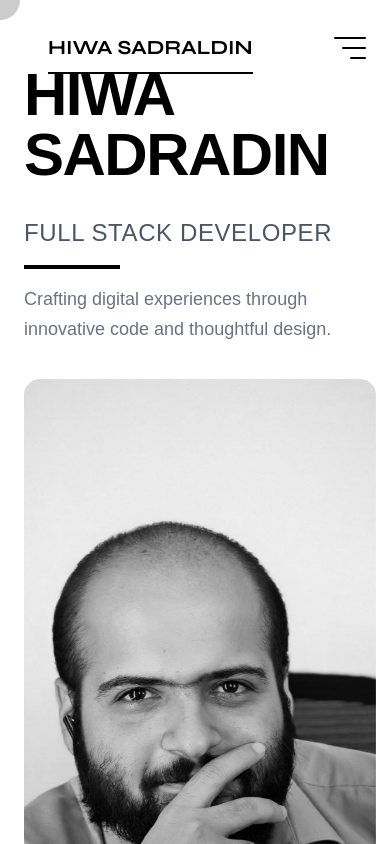
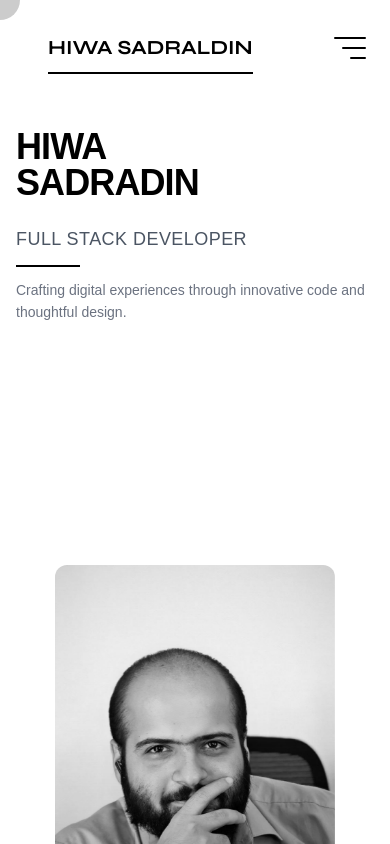
Before and after one commit to HeewaDev/hiwa-sadradin-portfolio-2025, a React (Vite) app: page / in a window 390 px wide. Shown: the top 844 px of the page. Built offline with nearby package versions, Linux system fonts and the light colour scheme; a web font is replaced by a local one.

Commit message:
Fix mobile responsive design: improve typography, spacing, and layout for mobile devices while preserving desktop experience

```diff
--- a/src/components/Navigation.tsx
+++ b/src/components/Navigation.tsx
@@ -232,7 +232,7 @@ const Navigation: React.FC = () => {
                   >
                     <Link
                       to={link.path}
-                      className={`font-display text-8xl md:text-9xl font-bold text-[#1a1a1a] transition-colors relative ${location.pathname === link.path ? 'active-link' : ''
+                      className={`font-display text-4xl sm:text-5xl md:text-6xl lg:text-8xl xl:text-9xl font-bold text-[#1a1a1a] transition-colors relative ${location.pathname === link.path ? 'active-link' : ''
                         }`}
                       data-cursor-text={link.label}
                       onClick={() => setIsOpen(false)}
--- a/src/pages/HeroSection.jsx
+++ b/src/pages/HeroSection.jsx
@@ -47,11 +47,11 @@ const HeroSection = () => {
       `}</style>
 
       {/* Professional Layout Grid */}
-      <div className="h-full grid grid-cols-12 gap-8 px-6 md:px-12 lg:px-24 py-16">
+      <div className="h-full grid grid-cols-12 gap-4 md:gap-8 px-4 md:px-6 lg:px-12 xl:px-24 py-8 md:py-16">
 
         {/* Left Column - Name and Title */}
         <div className="col-span-12 lg:col-span-5 flex flex-col justify-center">
-          <div className="space-y-8">
+          <div className="space-y-6 md:space-y-8">
             {/* Name Section */}
             <div
               className={`transition-all duration-[1200ms] ${
@@ -63,10 +63,10 @@ const HeroSection = () => {
                 opacity: 0,
               }}
             >
-              <h1 className="text-6xl md:text-7xl lg:text-8xl font-black text-black leading-none tracking-tight">
+              <h1 className="text-4xl sm:text-5xl md:text-6xl lg:text-7xl xl:text-8xl font-black text-black leading-none tracking-tight">
                 HIWA
               </h1>
-              <h1 className="text-6xl md:text-7xl lg:text-8xl font-black text-black leading-none tracking-tight">
+              <h1 className="text-4xl sm:text-5xl md:text-6xl lg:text-7xl xl:text-8xl font-black text-black leading-none tracking-tight">
                 SADRADIN
               </h1>
             </div>
@@ -83,12 +83,12 @@ const HeroSection = () => {
                 opacity: 0,
               }}
             >
-              <div className="space-y-4">
-                <h2 className="text-2xl md:text-3xl font-medium text-gray-600 tracking-wide">
+              <div className="space-y-3 md:space-y-4">
+                <h2 className="text-lg sm:text-xl md:text-2xl lg:text-3xl font-medium text-gray-600 tracking-wide">
                   FULL STACK DEVELOPER
                 </h2>
-                <div className="w-24 h-1 bg-black"></div>
-                <p className="text-lg text-gray-500 leading-relaxed max-w-md">
+                <div className="w-16 md:w-24 h-0.5 md:h-1 bg-black"></div>
+                <p className="text-sm sm:text-base md:text-lg text-gray-500 leading-relaxed max-w-md">
                   Crafting digital experiences through innovative code and thoughtful design.
                 </p>
               </div>
@@ -97,12 +97,12 @@ const HeroSection = () => {
         </div>
 
         {/* Right Column - Image */}
-        <div className="col-span-12 lg:col-span-7 flex items-center justify-center">
+        <div className="col-span-12 lg:col-span-7 flex items-center justify-center mt-8 lg:mt-0">
           <div
-            className="relative overflow-hidden rounded-2xl"
+            className="relative overflow-hidden rounded-xl md:rounded-2xl"
             style={{
-              width: animationStep >= 1 ? '500px' : '0px',
-              height: animationStep >= 1 ? '600px' : '0px',
+              width: animationStep >= 1 ? '280px' : '0px',
+              height: animationStep >= 1 ? '350px' : '0px',
               transition: 'all 1.5s cubic-bezier(0.25, 0.46, 0.45, 0.94)',
               transitionDelay: '200ms',
             }}
--- a/src/pages/Home.tsx
+++ b/src/pages/Home.tsx
@@ -162,9 +162,9 @@ const Home = () => {
               whileInView={{ opacity: 1, y: 0 }}
               viewport={{ once: true, margin: "-100px" }}
               transition={{ duration: 0.8 }}
-              className="text-left mb-20"
+              className="text-left mb-12 md:mb-20"
             >
-              <h2 className="text-6xl md:text-7xl lg:text-8xl font-display font-bold text-black leading-none tracking-tight">
+              <h2 className="text-4xl sm:text-5xl md:text-6xl lg:text-7xl xl:text-8xl font-display font-bold text-black leading-none tracking-tight">
                   SKILLS
               </h2>
             </motion.div>
@@ -254,12 +254,12 @@ const Home = () => {
               whileInView={{ opacity: 1, y: 0 }}
                 viewport={{ once: true, margin: "-100px" }}
               transition={{ duration: 0.6 }}
-              className="mb-20"
+              className="mb-12 md:mb-20"
             >
-              <h2 className="text-4xl md:text-5xl font-display font-bold text-white leading-none tracking-tight mb-4">
+              <h2 className="text-3xl sm:text-4xl md:text-5xl font-display font-bold text-white leading-none tracking-tight mb-4">
                 LATEST POSTS
               </h2>
-              <div className="w-16 h-0.5 bg-white mb-6"></div>
+              <div className="w-12 md:w-16 h-0.5 bg-white mb-4 md:mb-6"></div>
                   </motion.div>
 
             {/* Blog Posts List */}
@@ -288,7 +288,7 @@ const Home = () => {
                       <span>•</span>
                       <span className="text-blue-400">React</span>
                     </div>
-                    <h3 className="text-xl md:text-2xl font-display font-medium text-white mb-2 group-hover:text-gray-300 transition-colors">
+                    <h3 className="text-lg sm:text-xl md:text-2xl font-display font-medium text-white mb-2 group-hover:text-gray-300 transition-colors">
                       Building Scalable React Applications
                     </h3>
                     <p className="text-gray-400 text-sm leading-relaxed max-w-2xl">
@@ -321,7 +321,7 @@ const Home = () => {
                       <span>•</span>
                       <span className="text-green-400">Node.js</span>
                     </div>
-                    <h3 className="text-xl md:text-2xl font-display font-medium text-white mb-2 group-hover:text-gray-300 transition-colors">
+                    <h3 className="text-lg sm:text-xl md:text-2xl font-display font-medium text-white mb-2 group-hover:text-gray-300 transition-colors">
                       Microservices Architecture with Node.js
                     </h3>
                     <p className="text-gray-400 text-sm leading-relaxed max-w-2xl">
@@ -354,7 +354,7 @@ const Home = () => {
                       <span>•</span>
                       <span className="text-orange-400">CSS</span>
                     </div>
-                    <h3 className="text-xl md:text-2xl font-display font-medium text-white mb-2 group-hover:text-gray-300 transition-colors">
+                    <h3 className="text-lg sm:text-xl md:text-2xl font-display font-medium text-white mb-2 group-hover:text-gray-300 transition-colors">
                       Modern CSS Techniques for 2025
                     </h3>
                     <p className="text-gray-400 text-sm leading-relaxed max-w-2xl">
@@ -387,7 +387,7 @@ const Home = () => {
                       <span>•</span>
                       <span className="text-purple-400">AI</span>
                     </div>
-                    <h3 className="text-xl md:text-2xl font-display font-medium text-white mb-2 group-hover:text-gray-300 transition-colors">
+                    <h3 className="text-lg sm:text-xl md:text-2xl font-display font-medium text-white mb-2 group-hover:text-gray-300 transition-colors">
                       AI Integration in Web Development
                     </h3>
                     <p className="text-gray-400 text-sm leading-relaxed max-w-2xl">
@@ -420,7 +420,7 @@ const Home = () => {
                       <span>•</span>
                       <span className="text-indigo-400">Career</span>
                     </div>
-                    <h3 className="text-xl md:text-2xl font-display font-medium text-white mb-2 group-hover:text-gray-300 transition-colors">
+                    <h3 className="text-lg sm:text-xl md:text-2xl font-display font-medium text-white mb-2 group-hover:text-gray-300 transition-colors">
                       From Junior to Senior Developer: My Journey
                     </h3>
                     <p className="text-gray-400 text-sm leading-relaxed max-w-2xl">
@@ -432,7 +432,7 @@ const Home = () => {
                       <ArrowUpRight className="w-5 h-5" />
                     </div>
                   </div>
-                </div>
+            </div>
               </motion.article>
           </motion.div>
 
```
